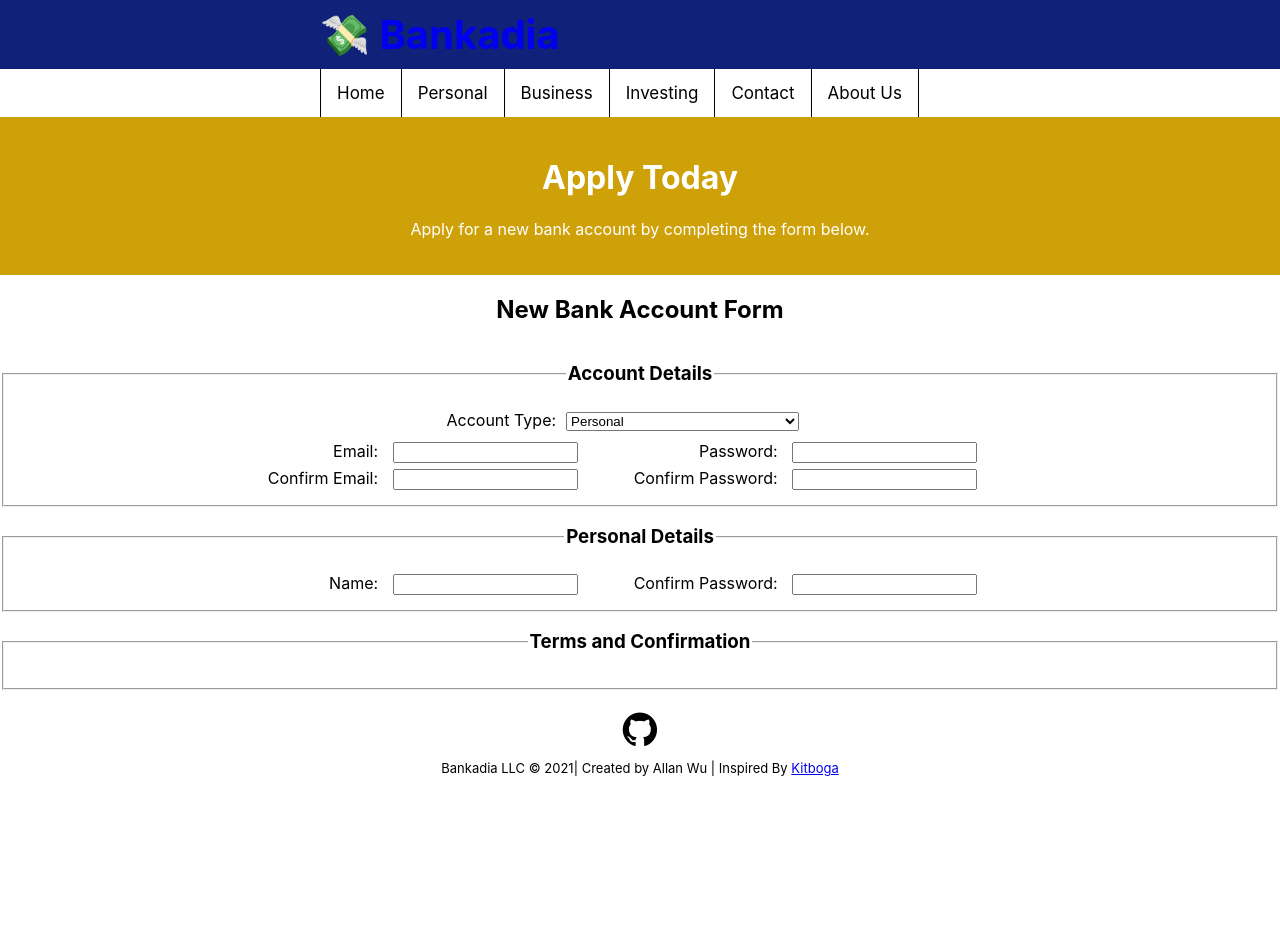
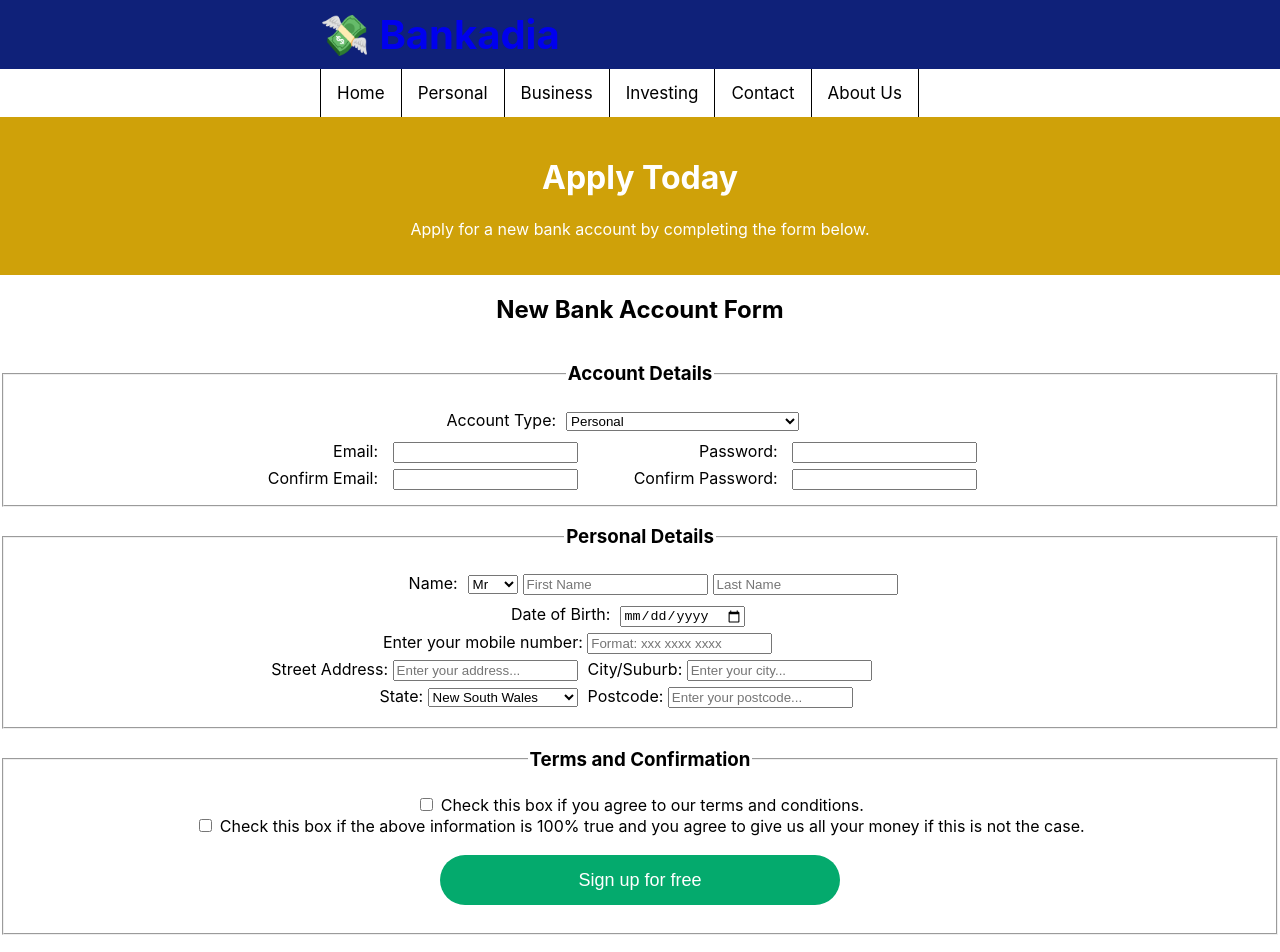
Before and after one commit to ywuhub/Bankadia, a React (Create React App) app: page /register in a window 1280 px wide. Shown: the top 952 px of the page. Before the commit the page ends 800 px from the top, so only its background shows below. Built offline with nearby package versions, Linux system fonts and the light colour scheme.

Commit message:
Update: Registration Form completed
Formatting is ignored to save time, but it should be functional.

```diff
--- a/src/registration.css
+++ b/src/registration.css
@@ -65,3 +65,40 @@
     display: table;
     clear: both;
 }
+
+#name_prefix {
+    width: 50px;
+    margin-right: 5px;
+}
+
+#fname {
+    margin-right: 5px;
+}
+
+#city-label, #postcode-label {
+    margin-left: 10px;
+}
+
+#state_list {
+    width: 150px;
+}
+
+.sign_up {
+    margin: 18px 0;
+    background-color: #04aa6d;
+    font-family: Source Sans Pro,sans-serif;
+    font-size: 18px;
+    font-stretch: normal;
+    font-style: normal;
+    line-height: 1.17;
+    letter-spacing: normal;
+    text-align: center;
+    white-space: nowrap;
+    color: #fff;
+    width: 50%;
+    height: 50px;
+    padding: 15px 40px 14px;
+    border-radius: 25px;
+    border: 0;
+    width: 400px;
+}
--- a/src/registration.js
+++ b/src/registration.js
@@ -28,18 +28,18 @@ function Register() {
                             </div>
                             <div class="register-row">
                                 <div class="register-col">
-                                    <label for="email" class="account_label">Email:</label> <input type="text" name="email"/><br/>
+                                    <label for="email" class="account_label">Email:</label> <input type="text" name="email" required/><br/>
                                 </div>
                                 <div class="register-col">
-                                    <label for="password" class="account_label">Password:</label> <input type="password" name="password"/>
+                                    <label for="password" class="account_label">Password:</label> <input type="password" name="password" required/>
                                 </div>
                             </div>
                             <div class="register-row">
                                 <div class="register-col">
-                                    <label for="confirm_email" class="account_label">Confirm Email:</label> <input type="text" name="confirm_email"/><br/>
+                                    <label for="confirm_email" class="account_label">Confirm Email:</label> <input type="text" name="confirm_email" required/><br/>
                                 </div>
                                 <div class="register-col">
-                                    <label for="confirm_password" class="account_label">Confirm Password:</label> <input type="password" name="confirm_password"/><br/>
+                                    <label for="confirm_password" class="account_label">Confirm Password:</label> <input type="password" name="confirm_password" required/><br/>
                                 </div>
                             </div>
                         </div>
@@ -50,11 +50,55 @@ function Register() {
                         </legend>
                         <div class="personal-details">
                             <div class="register-row">
+                                <div class="register-col-long">
+                                    <label for="name" class="account_label">Name:</label>
+                                    <select name="name_prefix" id="name_prefix">
+                                        <option value="mr">Mr</option>
+                                        <option value="mrs">Mrs</option>
+                                        <option value="ms">Ms</option>
+                                        <option value="dr">Dr</option>
+                                    </select>
+                                    <input type="text" name="fname" id="fname" placeholder="First Name" required/><input type="text" name="lname" id="lname" placeholder="Last Name" required/><br/>
+                                </div>
+                            </div>
+                            <div class="register-row">
+                                <div class="register-col-long">
+                                    <label for="birthday" class="account_label">Date of Birth:</label>
+                                    <input type="date" name="birthday" id="birthday" required/><br/>
+                                </div>
+                            </div>
+                            <div class="register-row">
+                                <div class="register-col-long">
+                                    <label for="phone">Enter your mobile number: </label>
+                                    <input type="tel" id="phone" name="phone" pattern="[0-9]{3}\s[0-9]{4}\s[0-9]{4}" placeholder="Format: xxx xxxx xxxx" required/>
+                                </div>
+                            </div>
+                            <div class="register-row">
                                 <div class="register-col">
-                                    <label for="fname" class="account_label">Name:</label> <input type="text" name="fname"/><br/>
+                                    <label for="street_address">Street Address: </label>
+                                    <input type="text" id="street_address" name="street_address" placeholder="Enter your address..." required/>
                                 </div>
                                 <div class="register-col">
-                                    <label for="confirm_password" class="account_label">Confirm Password:</label> <input type="password" name="confirm_password"/><br/>
+                                    <label for="city" id="city-label">City/Suburb: </label>
+                                    <input type="text" id="city" name="city" placeholder="Enter your city..." required/>
+                                </div>
+                            </div>
+                            <div class="register-row">
+                                <div class="register-col">
+                                    <label for="state">State: </label>
+                                    <select name="state_list" id="state_list">
+                                        <option value="NSW">New South Wales</option>
+                                        <option value="QLD">Queensland</option>
+                                        <option value="SA">South Australia</option>
+                                        <option value="NT">Northen Territory</option>
+                                        <option value="WA">Western Australia</option>
+                                        <option value="TAS">Tasmania</option>
+                                        <option value="VIC">Victoria</option>
+                                    </select>
+                                </div>
+                                <div class="register-col">
+                                    <label for="postcode" id="postcode-label">Postcode: </label>
+                                    <input type="text" id="postcode" name="postcode" pattern="[0-9]{4}" placeholder="Enter your postcode..." required/>
                                 </div>
                             </div>
                         </div>
@@ -63,6 +107,13 @@ function Register() {
                         <legend>
                             <h3>Terms and Confirmation</h3>
                         </legend>
+                        <div class="register-col-long">
+                            <input type="checkbox" id="check_1" name="check_1" value="check_1" required/>
+                            <label for="check_1"> Check this box if you agree to our terms and conditions.</label><br/>
+                            <input type="checkbox" id="check_2" name="check_2" value="check_2" required/>
+                            <label for="check_2"> Check this box if the above information is 100% true and you agree to give us all your money if this is not the case.</label><br/>
+                            <button class="sign_up"><span>Sign up for free</span></button>
+                        </div>
                     </fieldset>
                 </form>
             </div>
```
Also changed, not shown: 1 other file (tests, documents, lock files or other folders).
